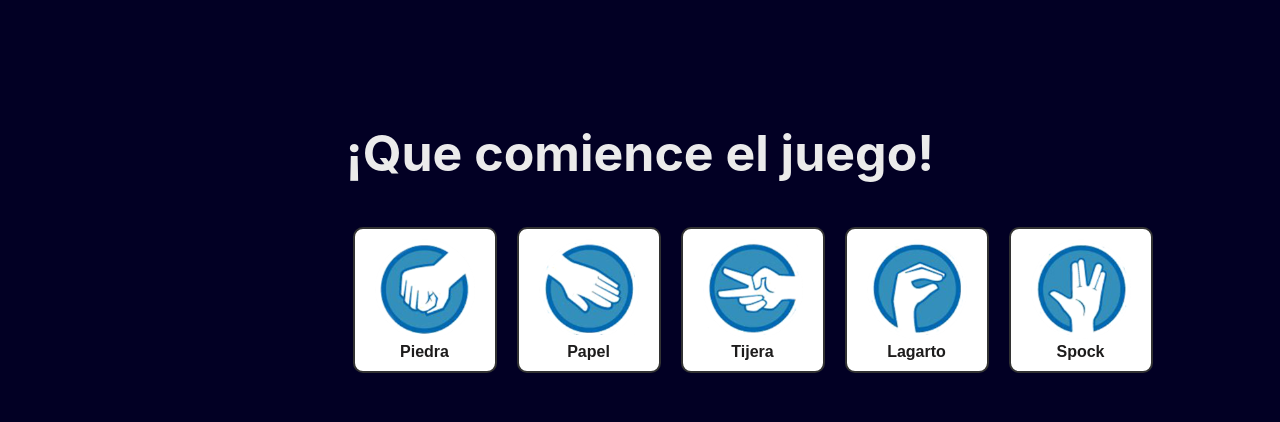
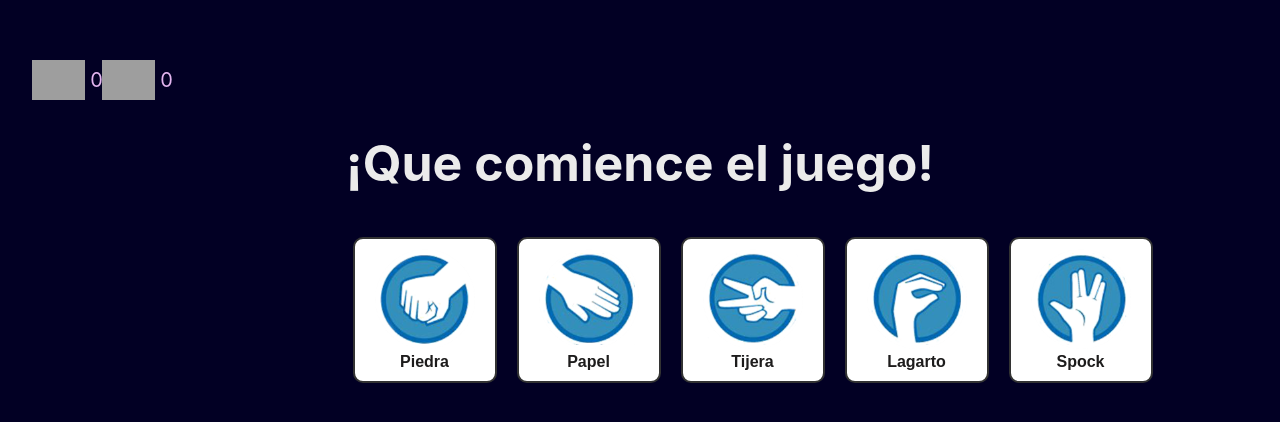
Before and after one commit to Sofia799/unq-ui-sofia-justiniano-trabajo-final, a React (Create React App) app in the folder game-app/: page / in a window 1280 px wide. Shown: the part 164-586 px from the top of the page. Built offline with nearby package versions, Linux system fonts and the light colour scheme; grey boxes are pictures that could not be loaded.

Commit message:
se muestra la cantidad de partidas ganadas para user y pc

```diff
--- a/game-app/src/componentes/Juego.css
+++ b/game-app/src/componentes/Juego.css
@@ -11,12 +11,57 @@
     justify-content: center;
     align-items: center;
     background-color: rgb(2, 0, 36);
-    /* box-sizing: border-box;
-    overflow: hidden; */
+  }
+
+  .box-cantidadPartidasGanadas {
+    display: flex;
+    justify-content: start;
+    width: 30%;
+    margin-left: -65%;
+  }
+
+  .img-cantidad-partidas {
+    display: flex;
+    justify-content: start;
+    margin: 10px;
+    width: 30px;
+    height: 30px;
+  }
+
+  .cantidad-partidas {
+    width: 100%;
+    align-self: center;
+    color: #e4b5f0;
+    margin: 0 30px 0 0;
+    font-size: 15px;
   }
 }
 
 @media (min-width:841px) {
+  .box-cantidadPartidasGanadas {
+    display: flex;
+    justify-content: start;
+    width: 30%;
+    margin-left: -65%;
+    margin-top: -20px;
+  }
+
+  .img-cantidad-partidas {
+    display: flex;
+    justify-content: start;
+    margin: 0 30px 0 0;
+    width: 40px;
+    height: 40px;
+  }
+
+  .cantidad-partidas {
+    width: 100%;
+    align-self: center;
+    color: #e4b5f0;
+    margin: 5px;
+    font-size: 20px;
+  }
+
   .title-juego {
     font-size: 50px;
   }
--- a/game-app/src/componentes/Juego.js
+++ b/game-app/src/componentes/Juego.js
@@ -14,6 +14,8 @@ const Juego = () => {
     const [disabled, setDisabled] = useState(false);
     const [disabledOpcionesElegidas,setDisabledOpcionesElegidas] = useState(true);
     const [chosen, setChosen] = useState(false);
+    const [partidasGanadasUsuario, setPartidasGanadasUsuario] = useState(0);
+    const [partidasGanadasPC, setPartidasGanadasPC] = useState(0);
 
     const handleEleccion = (id) => {
         let opcionElegidaUsuario = handleEleccionUser(id);
@@ -54,7 +56,14 @@ const Juego = () => {
         } else {
             const jugada = opcionElegidaUsuario.jugarCon(eleccionElegidaPc);
             setResultado(jugada);
+            calcularPuntaje(jugada);
         }
+    }
+
+    const calcularPuntaje = (jugada) => {
+        jugada === "¡VICTORIA!" ?
+            setPartidasGanadasUsuario(partidasGanadasUsuario + 1) :
+            setPartidasGanadasPC(partidasGanadasPC + 1);
     }
 
     const eleccionRandom = () => {
@@ -79,6 +88,17 @@ const Juego = () => {
 
     return (
         <div className="container">
+            <div className="box-cantidadPartidasGanadas">
+                <div className="img-cantidad-partidas">
+                    <img src="https://img.icons8.com/nolan/50/user-female.png" alt="user-female"/>
+                    <p className="cantidad-partidas">{partidasGanadasUsuario}</p>
+                </div>
+
+                <div className="img-cantidad-partidas">
+                    <img src="https://img.icons8.com/office/50/000000/bot.png" alt="bot"/>
+                    <p className="cantidad-partidas">{partidasGanadasPC}</p>
+                </div>
+            </div>
             {!chosen ?
                 (<div>
                     <div className={`container-title ${disabled ? "disabled" : ""}`} disabled={disabled}>
```
